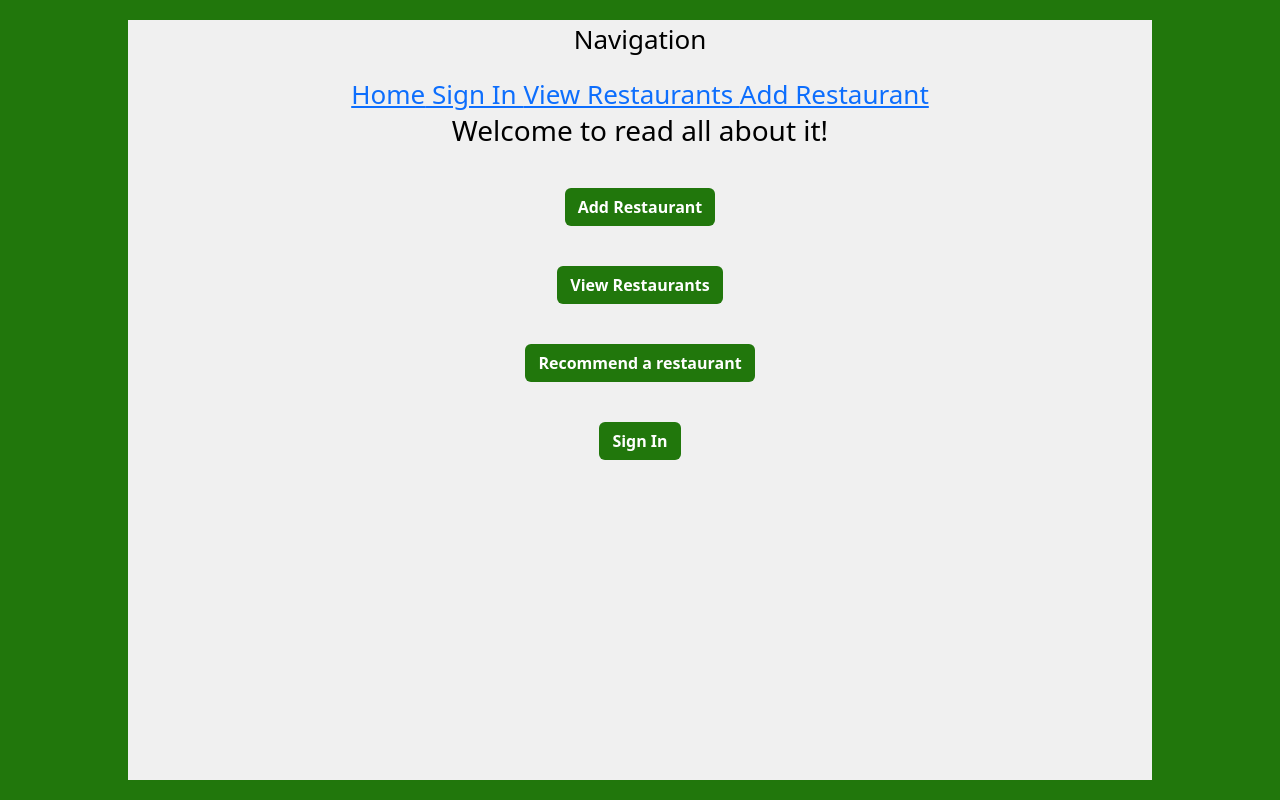
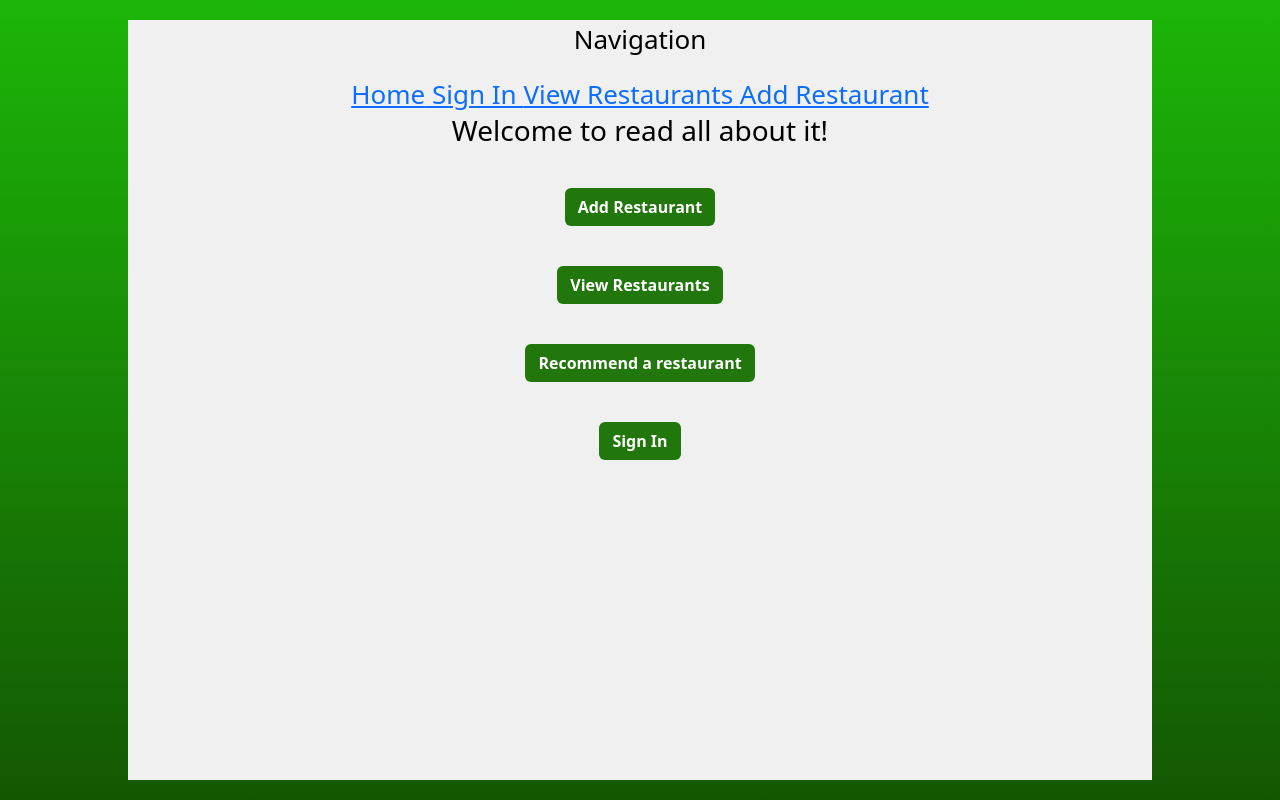
Before and after one commit to Cremacious/greg-read-all-about-it, a React (Create React App) app: page / in a window 1280 px wide. Built offline with nearby package versions, Linux system fonts and the light colour scheme; no server answers; the database is empty.

Commit message:
Background changed to gradient.

```diff
--- a/src/App.css
+++ b/src/App.css
@@ -14,7 +14,7 @@
 }
 
 .App-container {
-  background-color: #21770c;
+  background: linear-gradient(to bottom, #1cb608, #145703);
   min-height: 100vh;
   display: flex;
   flex-direction: column;
```
